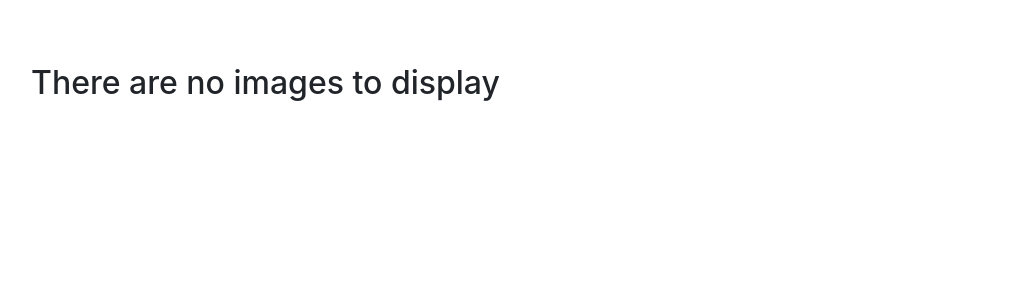
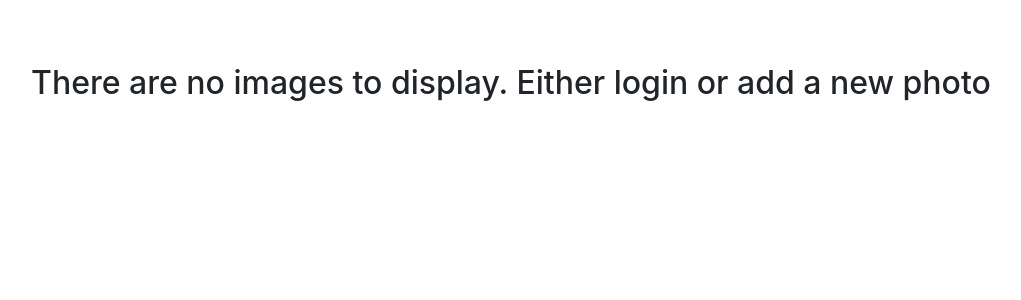
Before and after one commit to tempor1s/imagestore, a Flask app: page / in a window 1280 px wide. Shown: the part 56-356 px from the top of the page, without its empty margins (39-1060 px from the left). Run offline with Flask 2, Linux system fonts and the light colour scheme; some libraries are stand-ins or nearby versions.

Commit message:
[add] Changed message on main page if not logged in or images not displayed.

```diff
--- a/app.py
+++ b/app.py
@@ -22,6 +22,7 @@ images = db.images
 users = db.users
 
 # TODO: Implement file upload image hosting? - could be for intensive
+# TODO: Implement static stying of photo on non-single-view page.
 
 @app.route('/', methods=['GET'])
 def index():
--- a/templates/index.html
+++ b/templates/index.html
@@ -14,7 +14,7 @@
                 </div>
             {% endfor %}
         {% else %}
-        <h2>There are no images to display</h2>
+        <h2>There are no images to display. Either login or add a new photo</h2>
         {% endif %}
     </div>
 </div>
```
